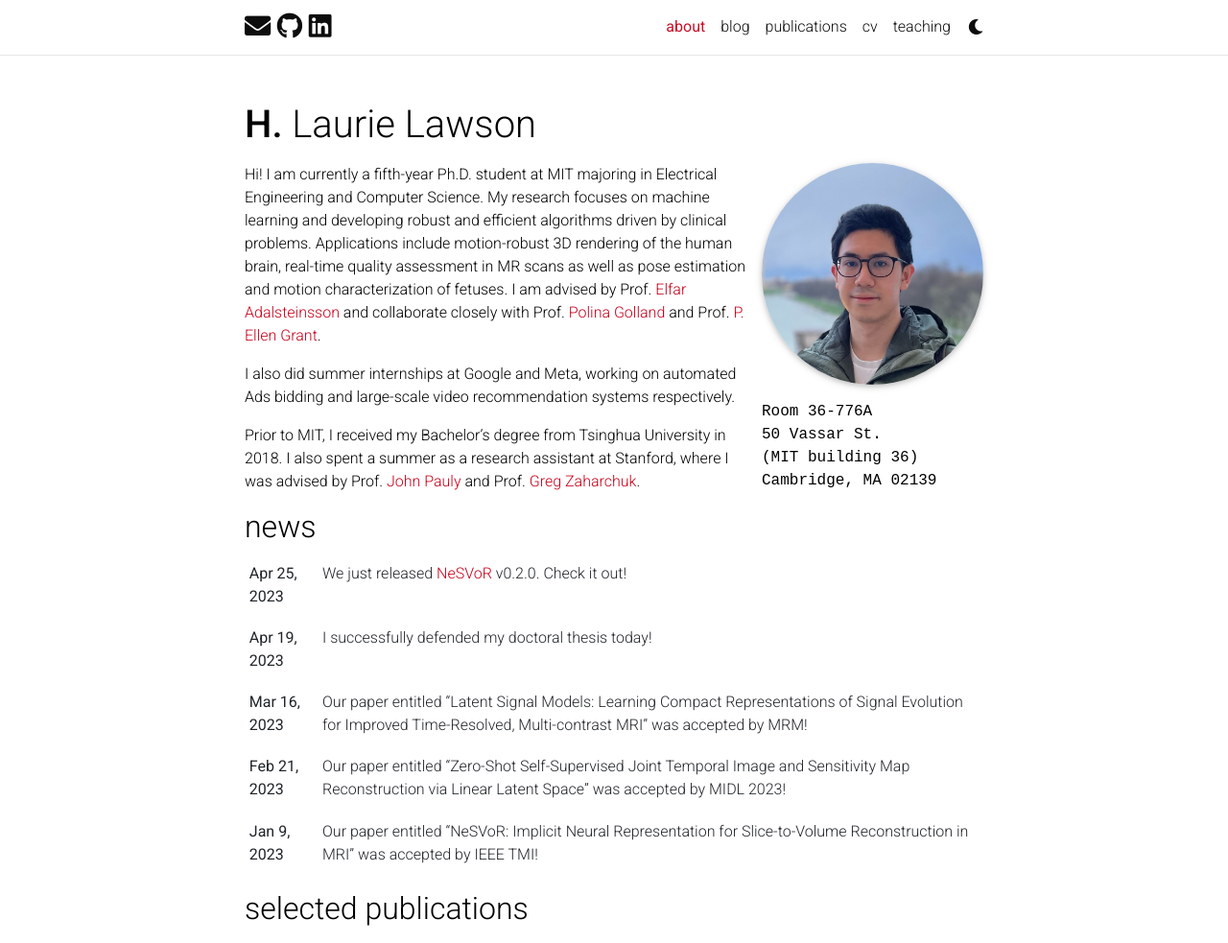
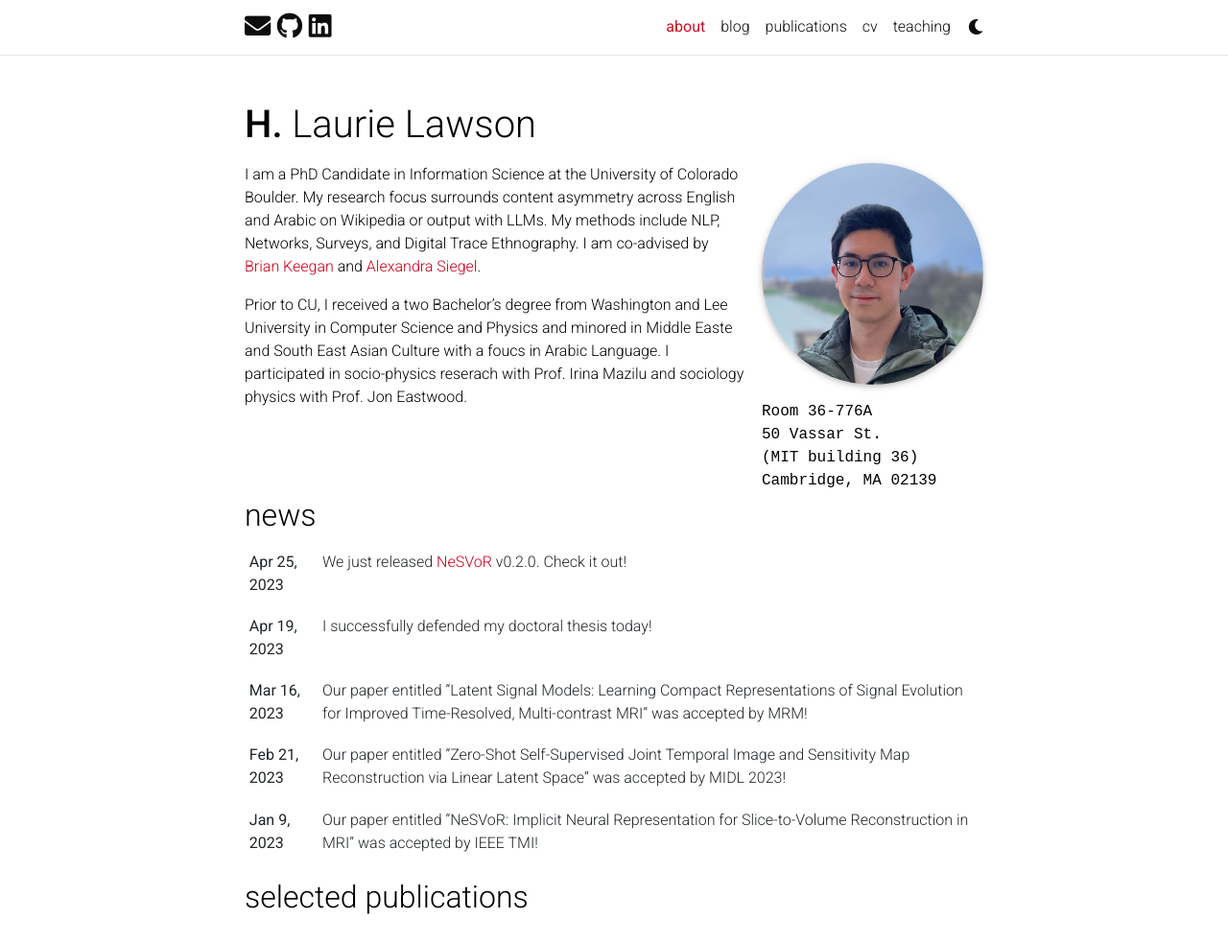
Before and after one commit to hlaurielawson/hlaurielawson.github.io, a Jekyll site: the page built from _pages/about.md, in a window 1280 px wide and 1265 px high, cut to the strip 0-983 px from the top of the window. Shown: the whole strip at 96% size. Built offline with Jekyll 4.4.1, drawn with Linux system fonts in a browser that asks for light colours; full-size pictures stand in for the smaller copies a plugin makes; comment, search, counter and statistics services are not loaded; a style sheet for code colours, icons or effects is not loaded.

Commit message:
update About

```diff
--- a/_pages/about.md
+++ b/_pages/about.md
@@ -20,14 +20,9 @@ selected_papers: true # includes a list of papers marked as "selected={true}"
 social: true  # includes social icons at the bottom of the page
 ---
 
-Hi! I am currently a fifth-year Ph.D. student at MIT majoring in Electrical Engineering and Computer Science.
-My research focuses on machine learning and developing robust and efficient algorithms driven by clinical problems.
-Applications include motion-robust 3D rendering of the human brain, real-time quality assessment in MR scans as well as pose estimation and motion characterization of fetuses.
-I am advised by Prof. [Elfar Adalsteinsson](https://www.rle.mit.edu/people/directory/elfar-adalsteinsson/) and collaborate closely with Prof. [Polina Golland](https://people.csail.mit.edu/polina/) and Prof. [P. Ellen Grant](https://scholar.google.com/citations?user=W4dqZ7EAAAAJ).
+I am a PhD Candidate in Information Science at the University of Colorado Boulder. My research focus surrounds content asymmetry across English and Arabic on Wikipedia or output with LLMs. My methods include NLP, Networks, Surveys, and Digital Trace Ethnography. I am co-advised by [Brian Keegan](https://www.brianckeegan.com) and [Alexandra Siegel](https://aasiegel.github.io/website/website-main/).
 
-I also did summer internships at Google and Meta, working on automated Ads bidding and large-scale video recommendation systems respectively.
-
-Prior to MIT, I received my Bachelor's degree from Tsinghua University in 2018. I also spent a summer as a research assistant at Stanford, where I was advised by Prof. [John Pauly](https://web.stanford.edu/~pauly/) and Prof. [Greg Zaharchuk](https://profiles.stanford.edu/greg-zaharchuk).
+Prior to CU, I received a two Bachelor's degree from Washington and Lee University in Computer Science and Physics and minored in Middle Easte and South East Asian Culture with a foucs in Arabic Language. I participated in socio-physics reserach with Prof. Irina Mazilu and sociology physics with Prof. Jon Eastwood.
 
 <!--
 Write your biography here. Tell the world about yourself. Link to your favorite [subreddit](http://reddit.com). You can put a picture in, too. The code is already in, just name your picture `prof_pic.jpg` and put it in the `img/` folder.test
```
Also changed, not shown: 1 other file.
